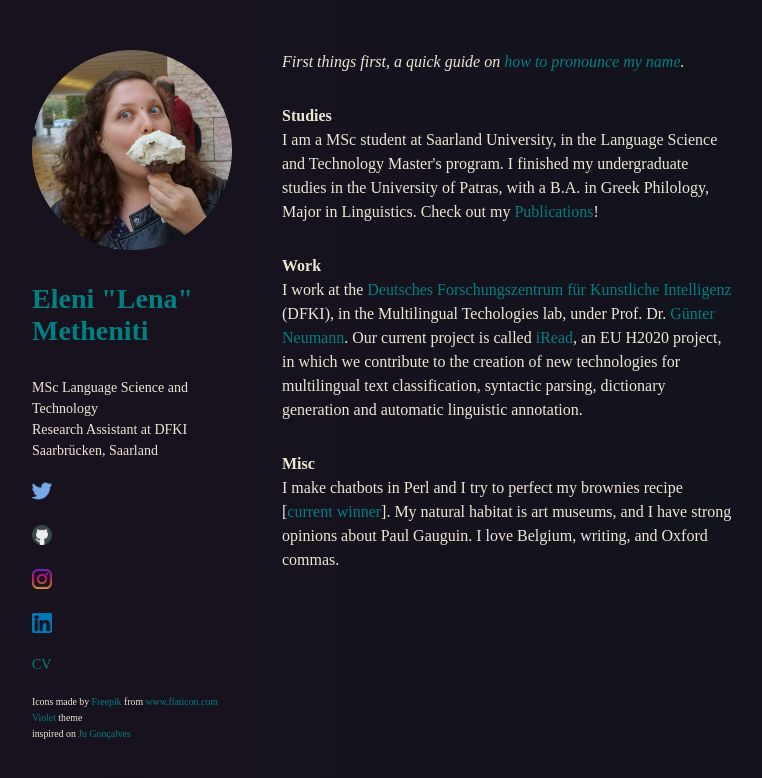
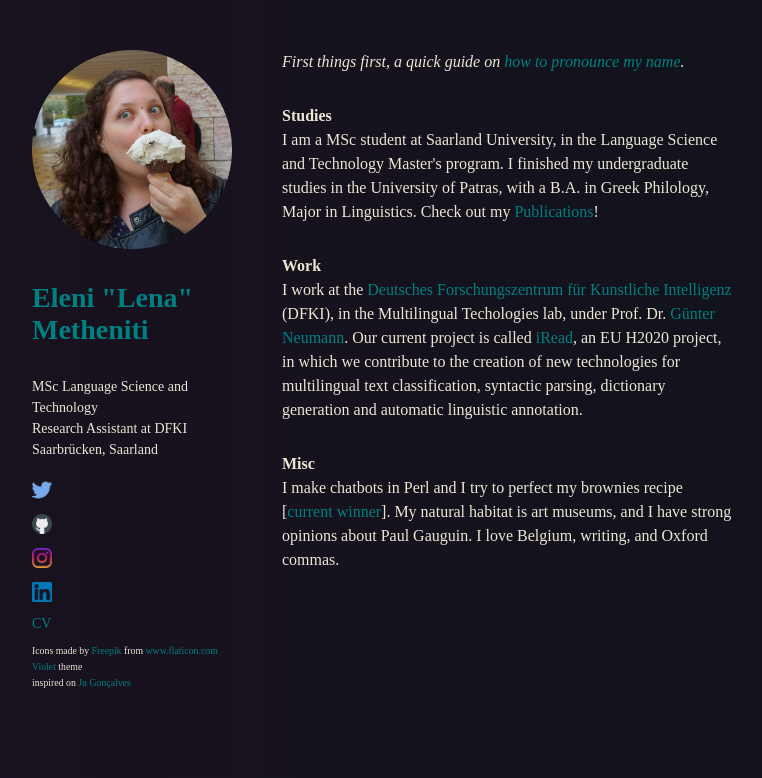
Before and after one commit to lenakmeth/lenakmeth.github.io, a Jekyll site: the page built from index.html, in a window 1280 px wide. Shown: the top 778 px of the page, without its empty margins (68-830 px from the left). Built offline with Jekyll 4.4.1, drawn with Linux system fonts in a browser that asks for light colours.

Commit message:
resize icons

```diff
--- a/_sass/header.sass
+++ b/_sass/header.sass
@@ -10,6 +10,7 @@
 
   img
     width: 100%
+    height: 100%
     margin-bottom: 10px
 
   div
@@ -17,10 +18,10 @@
     margin-bottom: 0px
 
   nav ul
-    margin-bottom: 20px
+    margin-bottom: 10px
 
   nav ul li
-    margin-bottom: 10px
+    margin-bottom: 0px
 
   p
     margin-bottom: 20px
```
